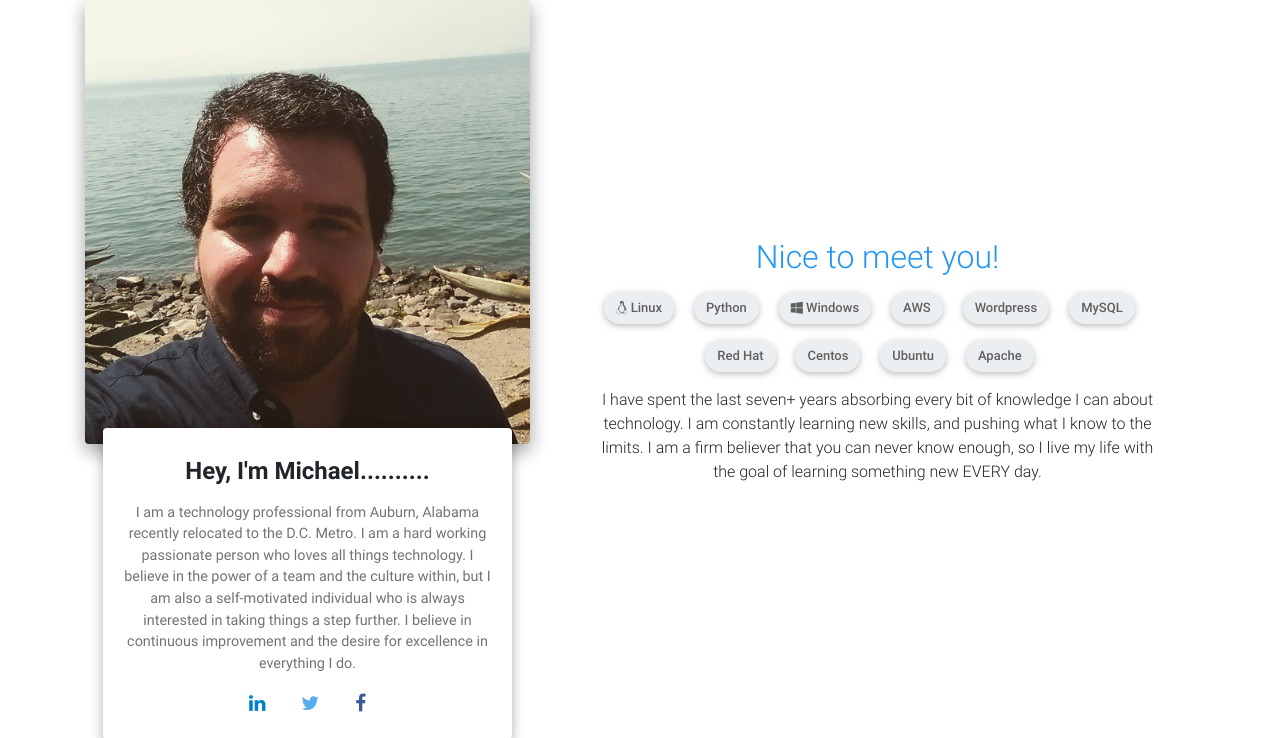
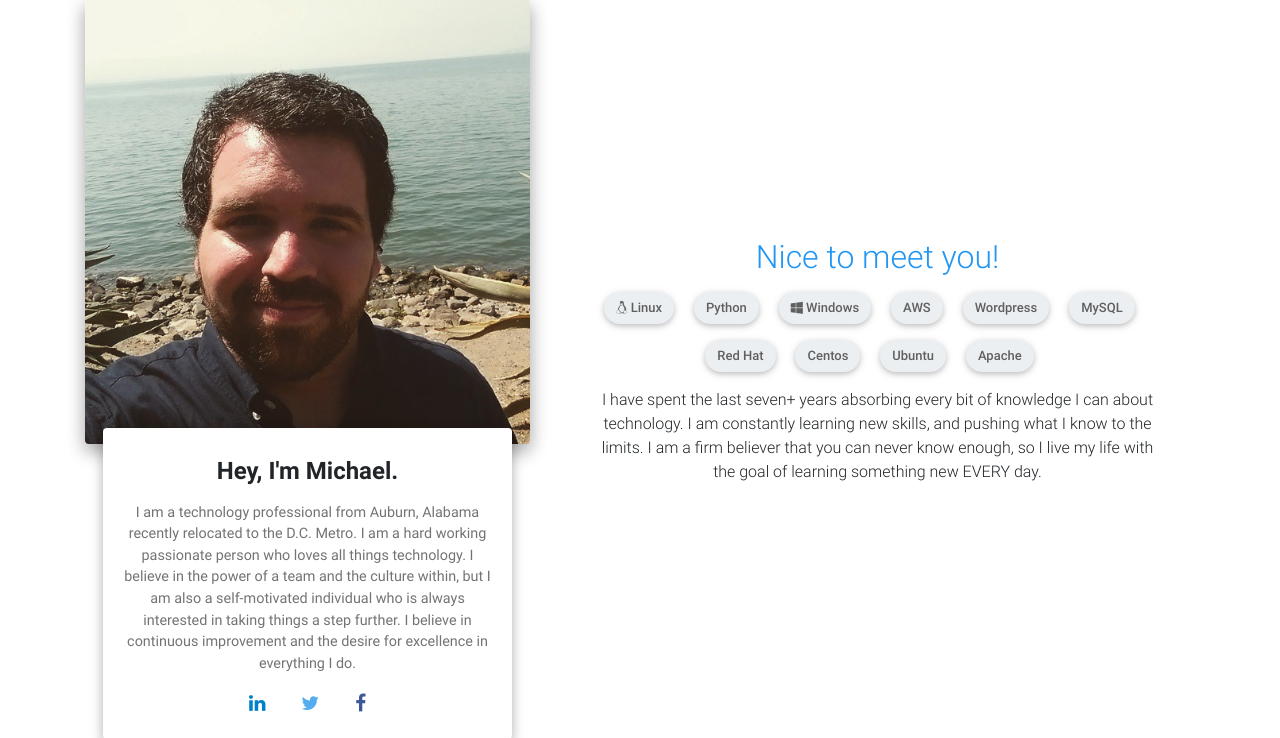
Before and after one commit to LEXmono/MichaelHenry.me, a Flask app: page / in a window 1280 px wide. Shown: the part 1073-1811 px from the top of the page. Run offline with Flask 2, Linux system fonts and the light colour scheme; data that the repository does not hold is empty; some web fonts are replaced.

Commit message:
Removing extra periods

```diff
--- a/templates/about_me.html
+++ b/templates/about_me.html
@@ -18,7 +18,7 @@
                             <!--Card content-->
                             <div class="card-body text-center">
                                 <!--Title-->
-                                <h4 class="card-title"><strong>Hey, I'm Michael..........</strong></h4>
+                                <h4 class="card-title"><strong>Hey, I'm Michael.</strong></h4>
                                 <h5 class="blue-text darken-4"><strong></strong></h5>
 
                                 <p class="card-text">
```
